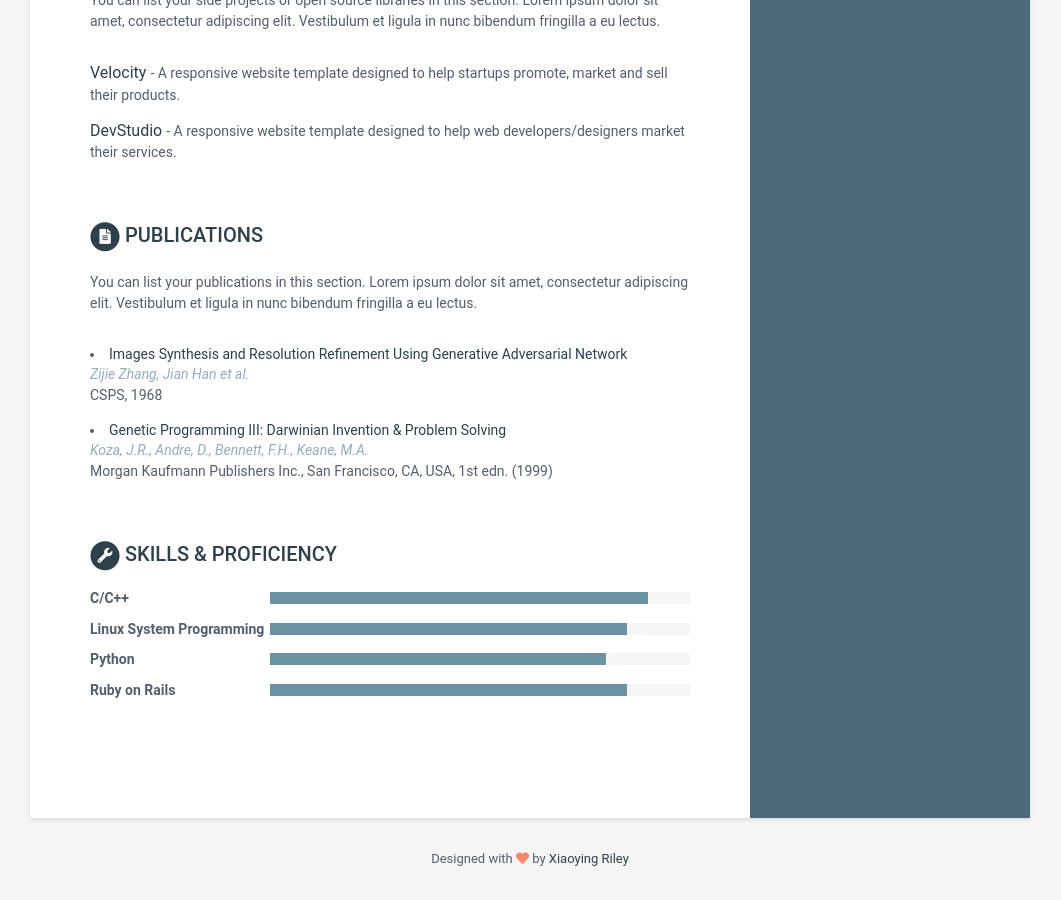
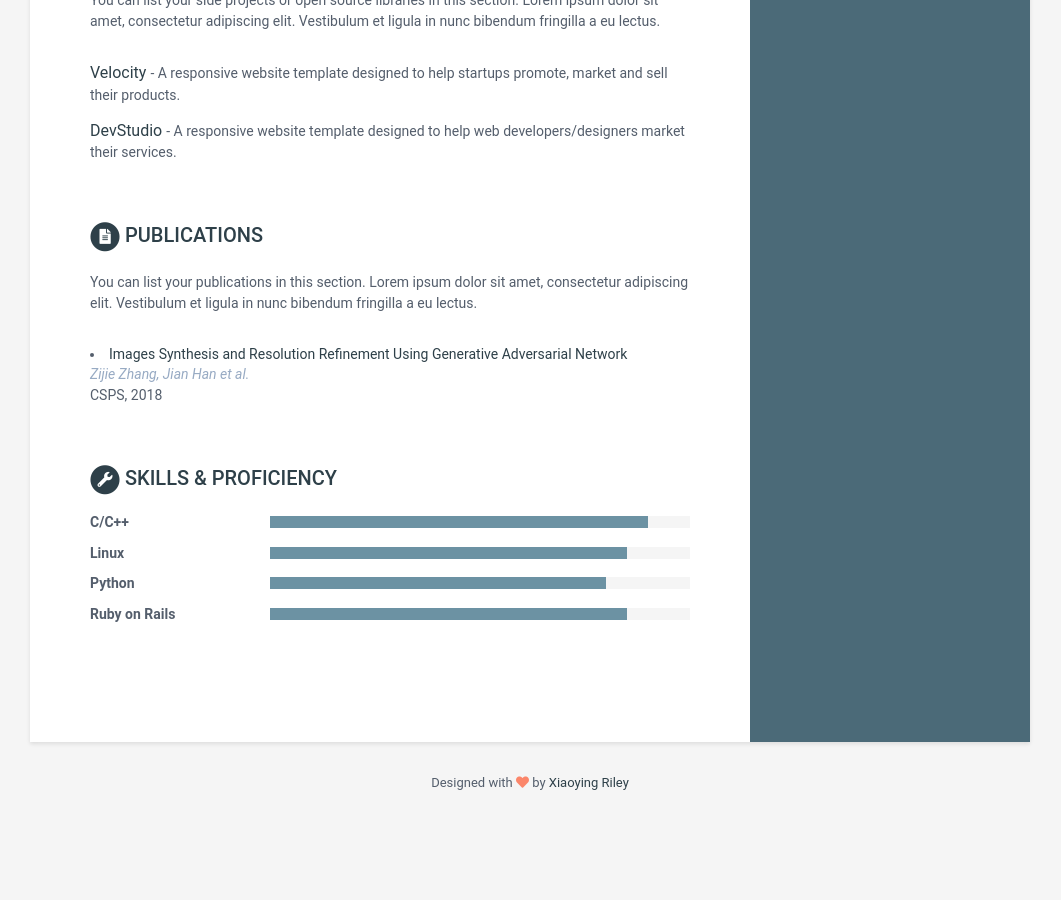
Before and after one commit to jeffzjzhang/zjzhangd.github.io, a Jekyll site: the page built from index.html, in a window 1280 px wide and 900 px high, scrolled down 1128 px. Shown: the whole window, without its empty margins (110-1171 px from the left). Built offline with Jekyll 4.4.1, drawn with Linux system fonts in a browser that asks for light colours; after the commit the page ends 1952 px from its top, so only the background shows below that.

```diff
--- a/_data/data.yml
+++ b/_data/data.yml
@@ -31,7 +31,7 @@ sidebar:
       - idiom: English
         level: Professional
 
-    兴趣爱好:
+    Hobbies:
       - item: 烹饪 :)
         link:
 
@@ -47,7 +47,7 @@ career-profile:
       penatibus et magnis dis parturient montes, nascetur ridiculus mus.
       Donec quam felis, ultricies nec, pellentesque eu.
       Second paragraph if required.
-教育经历:
+Education:
     - degree: 软件工程（硕士在读）
       university: 南京大学
       time: 2019 - 至今
@@ -133,12 +133,7 @@ publications:
       - title: Images Synthesis and Resolution Refinement Using Generative Adversarial Network
         link: "#"
         authors: Zijie Zhang, Jian Han et al.
-        conference: CSPS, 1968
-
-      - title: "Genetic Programming III: Darwinian Invention &amp; Problem Solving"
-        link: "#"
-        authors: Koza, J.R., Andre, D., Bennett, F.H., Keane, M.A.
-        conference: "Morgan Kaufmann Publishers Inc., San Francisco, CA, USA, 1st edn. (1999)"
+        conference: CSPS, 2018
 
 skills:
     title: Skills &amp; Proficiency
@@ -147,7 +142,7 @@ skills:
       - name: C/C++
         level: 90%
 
-      - name: Linux System Programming
+      - name: Linux
         level: 85%
 
       - name: Python
```
